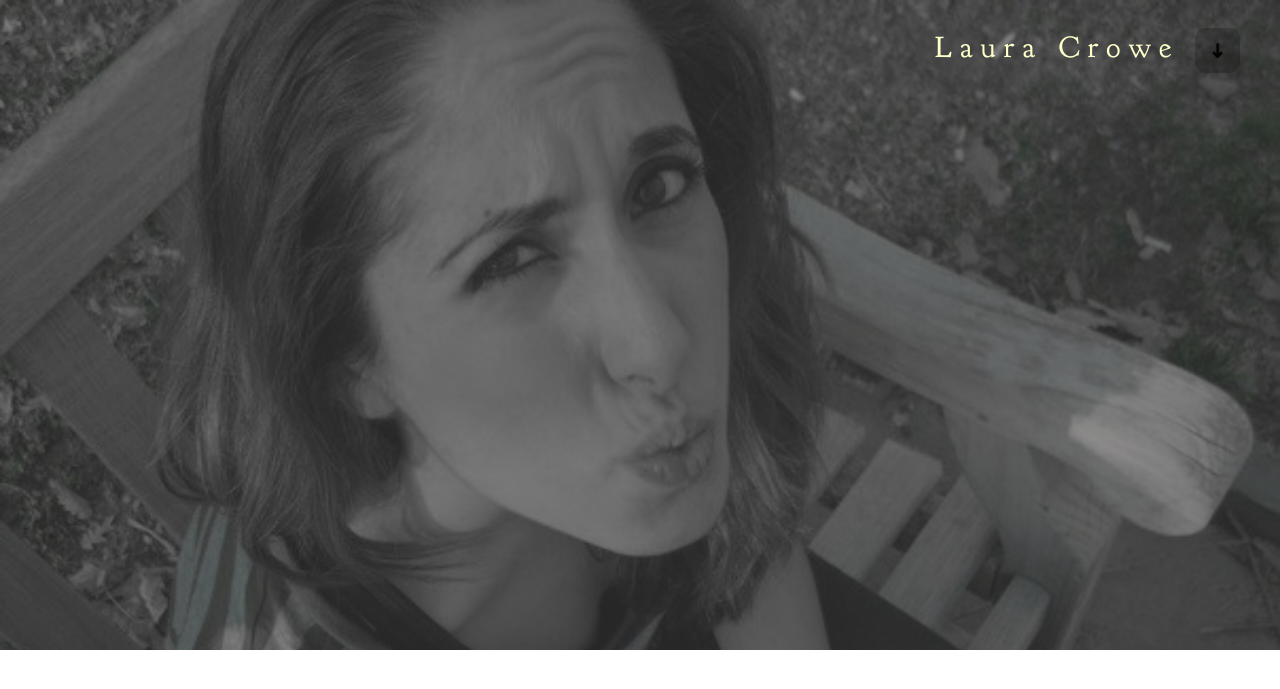
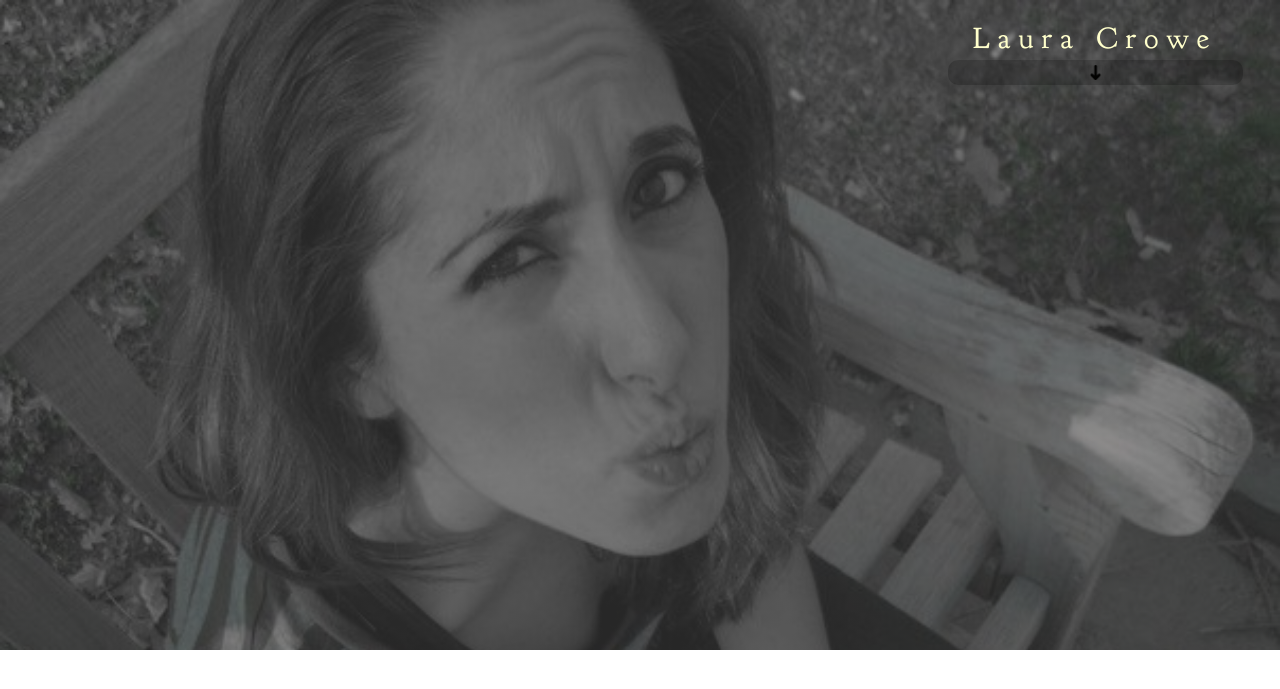
Before and after one commit to ballauriena/ballauriena.github.io, a Jekyll site: the page index.html, which Jekyll copies as it is, in a window 1280 px wide. Shown: the top 689 px of the page. Built offline with Jekyll 4.4.1, drawn with Linux system fonts in a browser that asks for light colours; nearby versions of some CDN libraries; Markdown is read by kramdown in place of the engine named in the settings.

Commit message:
redid drop arrow menu

```diff
--- a/assets/css/screen.css
+++ b/assets/css/screen.css
@@ -27,25 +27,30 @@
   float: right;
   padding: 25px;
   font-size: 30px;
-  line-height: 50px;
   color: #ffffcc;
   letter-spacing: 8px;
+  text-align: center;
 }
 
 /* line 39, ../scss/screen.scss */
+.title p {
+  margin: 0px;
+}
+
+/* line 43, ../scss/screen.scss */
 .arrow {
   background-color: rgba(0, 0, 0, 0.2);
-  padding: 15px;
+  padding: 5px 140px 5px 140px;
   border-radius: 10px;
   vertical-align: middle;
 }
 
-/* line 46, ../scss/screen.scss */
+/* line 50, ../scss/screen.scss */
 .arrow:hover {
   cursor: context-menu;
 }
 
-/* line 50, ../scss/screen.scss */
+/* line 54, ../scss/screen.scss */
 .menu {
   float: right;
   clear: both;
@@ -53,27 +58,27 @@
   color: #4d4d4d;
   letter-spacing: 15px;
   font-size: 18px;
-  margin-right: 65px;
+  margin-right: 45px;
   padding: 0;
   background-color: #ffffcc;
   border-radius: 20px;
-  border: 60px solid rgba(0, 0, 0, 0.2);
+  border: 50px solid rgba(0, 0, 0, 0.2);
   -webkit-background-clip: padding-box;
   background-clip: padding-box;
 }
 
-/* line 66, ../scss/screen.scss */
+/* line 70, ../scss/screen.scss */
 .menu ul {
   list-style: none;
   padding: 20px;
 }
 
-/* line 71, ../scss/screen.scss */
+/* line 75, ../scss/screen.scss */
 .menu li {
   line-height: 50px;
 }
 
-/* line 75, ../scss/screen.scss */
+/* line 79, ../scss/screen.scss */
 .menu li:hover {
   letter-spacing: 1px;
   color: #aaaaaa;
@@ -83,7 +88,7 @@
   cursor: pointer;
 }
 
-/* line 84, ../scss/screen.scss */
+/* line 88, ../scss/screen.scss */
 .hidden {
   display: none;
 }
--- a/index.html
+++ b/index.html
@@ -18,7 +18,7 @@
 
         <div class="container">
             <div class="title">
-                Laura Crowe
+                <p>Laura Crowe</p>
                 <img src="assets/images/arrow.png" width="15px" class="arrow">
             </div>
 
```
Also changed, not shown: assets/scss/screen.scss (+8 -4 lines), 3 other files.
